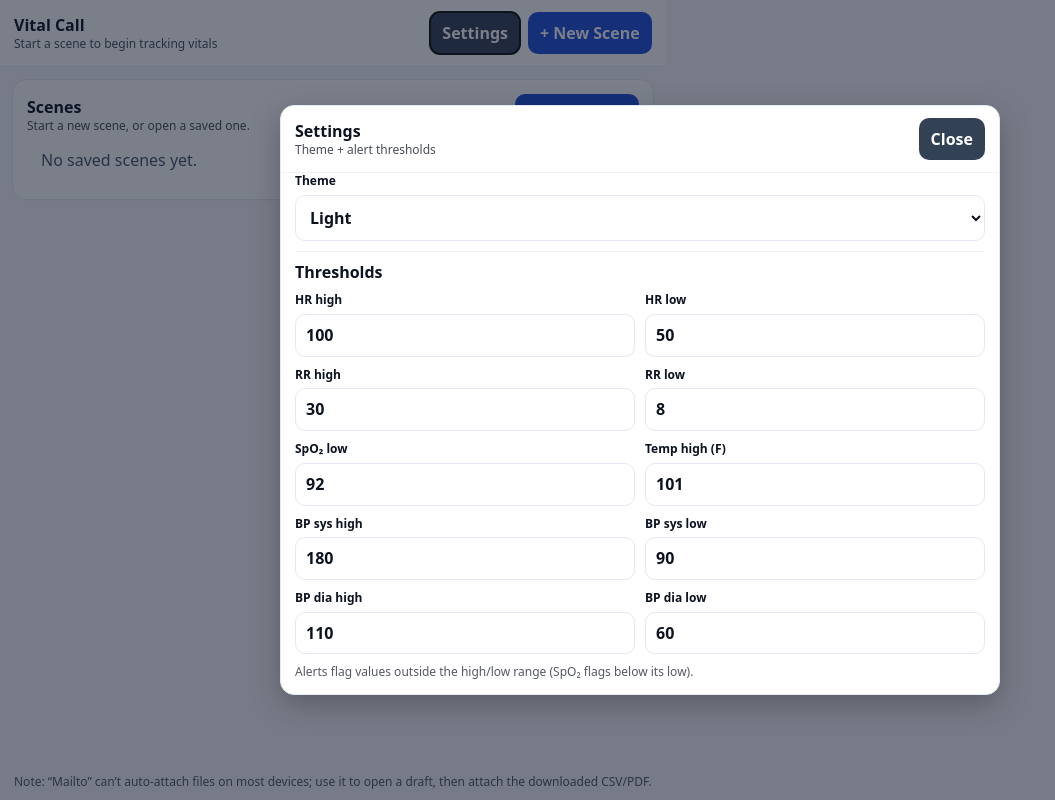
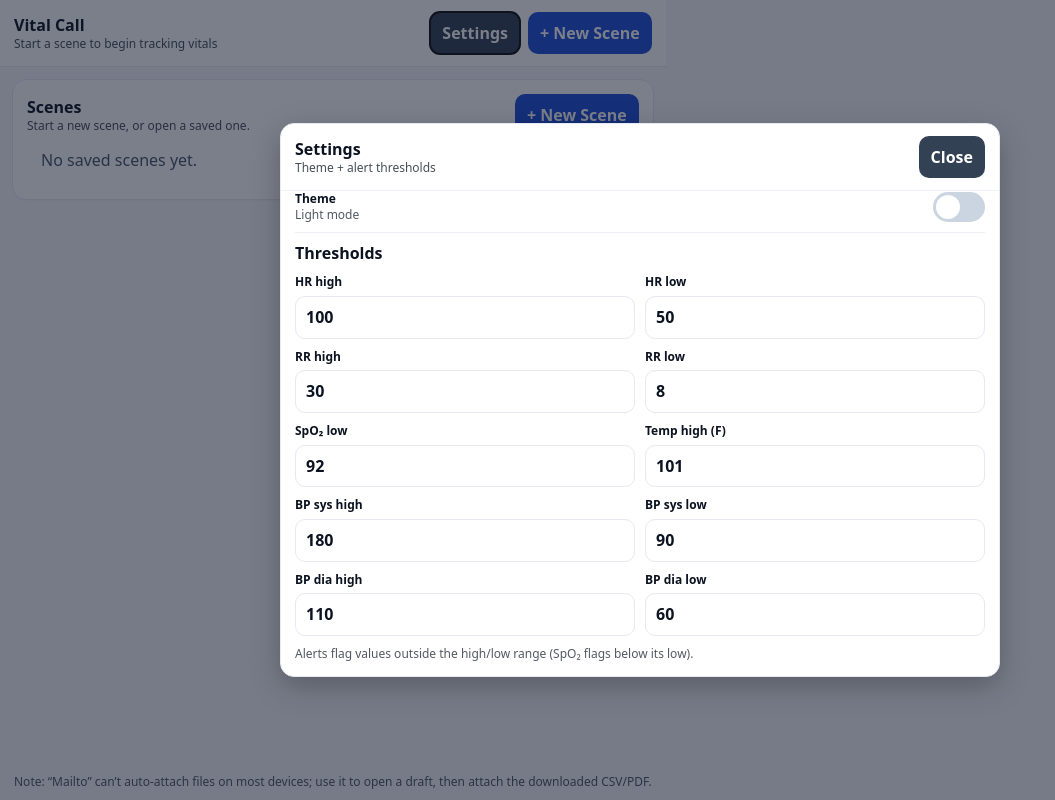
Before and after one commit to MaddyKT/vital-call, a React (Vite) app: page / in a window 1280 px wide. Both pictures are taken after a click on the button "Settings". Shown: the whole page, without its empty margins (0-1055 px from the left). Built offline with nearby package versions, Linux system fonts and the light colour scheme.

Commit message:
Change theme setting to toggle switch

```diff
--- a/src/App.css
+++ b/src/App.css
@@ -306,3 +306,46 @@ textarea { resize: vertical; }
 .timeInput {
   width: 260px;
 }
+
+/* toggle switch */
+.switch {
+  position: relative;
+  display: inline-block;
+  width: 52px;
+  height: 30px;
+}
+
+.switch input {
+  opacity: 0;
+  width: 0;
+  height: 0;
+}
+
+.slider {
+  position: absolute;
+  cursor: pointer;
+  inset: 0;
+  background: #cbd5e1;
+  transition: 0.15s;
+  border-radius: 999px;
+}
+
+.slider:before {
+  position: absolute;
+  content: '';
+  height: 24px;
+  width: 24px;
+  left: 3px;
+  top: 3px;
+  background: white;
+  transition: 0.15s;
+  border-radius: 999px;
+}
+
+.switch input:checked + .slider {
+  background: #1d4ed8;
+}
+
+.switch input:checked + .slider:before {
+  transform: translateX(22px);
+}
--- a/src/App.tsx
+++ b/src/App.tsx
@@ -671,13 +671,20 @@ export default function App() {
             </div>
 
             <div className="form" style={{ paddingTop: 0 }}>
-              <label>
-                Theme
-                <select value={state.settings.theme} onChange={(e) => updateSettings((s) => ({ ...s, theme: e.target.value as ThemeMode }))}>
-                  <option value="light">Light</option>
-                  <option value="dark">Dark</option>
-                </select>
-              </label>
+              <div style={{ display: 'flex', alignItems: 'center', justifyContent: 'space-between', gap: 12 }}>
+                <div>
+                  <div style={{ fontWeight: 800, fontSize: 12 }}>Theme</div>
+                  <div className="fine">{state.settings.theme === 'dark' ? 'Dark mode' : 'Light mode'}</div>
+                </div>
+                <label className="switch" aria-label="Toggle dark mode">
+                  <input
+                    type="checkbox"
+                    checked={state.settings.theme === 'dark'}
+                    onChange={(e) => updateSettings((s) => ({ ...s, theme: e.target.checked ? 'dark' : 'light' }))}
+                  />
+                  <span className="slider" />
+                </label>
+              </div>
 
               <div className="divider" />
 
```
